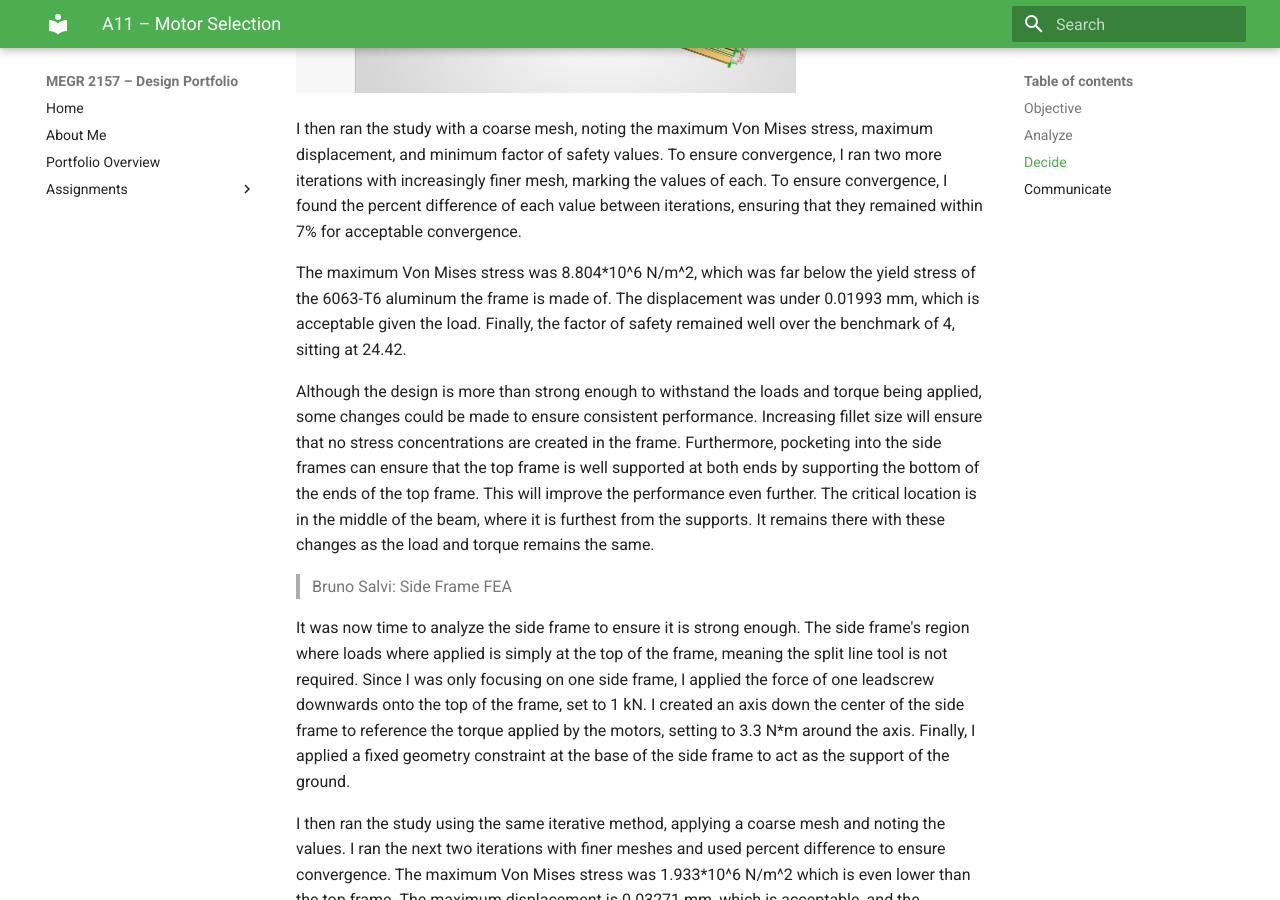
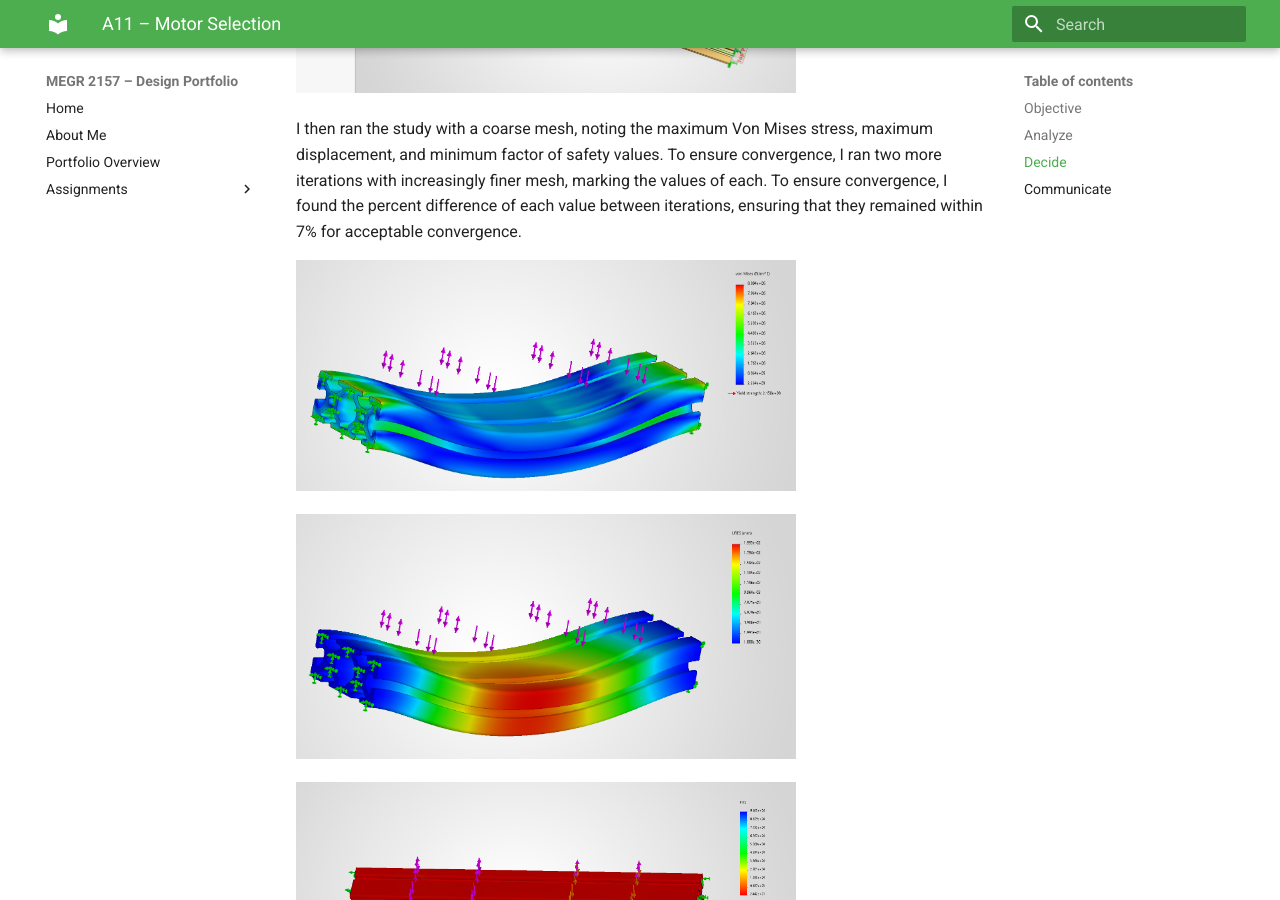
Before and after one commit to bsalvi7/megr2156-portfolio, an MkDocs documentation site: the page built from docs/assignments/a11/index.md, in a window 1280 px wide and 900 px high, scrolled down 1799 px. Built offline with MkDocs 1.6.1 and Material for MkDocs 9.7.7, drawn with Linux system fonts in a browser that asks for light colours.

Commit message:
Document FEA analysis and suggested design improvements
Added images and detailed analysis of the top and side frame FEA studies, including stress, displacement, and factor of safety values. Suggested design improvements for better performance.

```diff
--- a/docs/assignments/a11/index.md
+++ b/docs/assignments/a11/index.md
@@ -27,6 +27,14 @@ I then applied the force of both lead screws on each region, setting each region
 
 I then ran the study with a coarse mesh, noting the maximum Von Mises stress, maximum displacement, and minimum factor of safety values. To ensure convergence, I ran two more iterations with increasingly finer mesh, marking the values of each. To ensure convergence, I found the percent difference of each value between iterations, ensuring that they remained within 7% for acceptable convergence.
 
+<img width="500" alt="Top Von Mises" src="6.png" />
+
+<img width="500" alt="Top Displacement" src="7.png" />
+
+<img width="500" alt="Top FOS" src="8.png" />
+
+<img width="500" alt="Top Convergence" src="IMG_0190.jpeg" />
+
 The maximum Von Mises stress was 8.804*10^6 N/m^2, which was far below the yield stress of the 6063-T6 aluminum the frame is made of. The displacement was under 0.01993 mm, which is acceptable given the load. Finally, the factor of safety remained well over the benchmark of 4, sitting at 24.42.
 
 Although the design is more than strong enough to withstand the loads and torque being applied, some changes could be made to ensure consistent performance. Increasing fillet size will ensure that no stress concentrations are created in the frame. Furthermore, pocketing into the side frames can ensure that the top frame is well supported at both ends by supporting the bottom of the ends of the top frame. This will improve the performance even further. The critical location is in the middle of the beam, where it is furthest from the supports. It remains there with these changes as the load and torque remains the same.
@@ -35,7 +43,19 @@ Although the design is more than strong enough to withstand the loads and torque
 
 It was now time to analyze the side frame to ensure it is strong enough. The side frame's region where loads where applied is simply at the top of the frame, meaning the split line tool is not required. Since I was only focusing on one side frame, I applied the force of one leadscrew downwards onto the top of the frame, set to 1 kN. I created an axis down the center of the side frame to reference the torque applied by the motors, setting to 3.3 N*m around the axis. Finally, I applied a fixed geometry constraint at the base of the side frame to act as the support of the ground.
 
+<img width="500" alt="Side Torque" src="10.png" />
+
+<img width="500" alt="Side Fixed Geometry" src="11.png" />
+
 I then ran the study using the same iterative method, applying a coarse mesh and noting the values. I ran the next two iterations with finer meshes and used percent difference to ensure convergence. The maximum Von Mises stress was 1.933*10^6 N/m^2 which is even lower than the top frame. The maximum displacement is 0.03271 mm, which is acceptable, and the minimum factor of safety is 111.2, which is extremely high.
+
+<img width="500" alt="Side Von Mises" src="12.png" />
+
+<img width="500" alt="Side Displacement" src="13.png" />
+
+<img width="500" alt="Side FOS" src="14.png" />
+
+<img width="500" alt="Side Convergence" src="IMG_0191.jpeg" />
 
 This design is very sound, but improvements could be made to it to minimize the twisting occurring. Ribbing could be incorporated into the beam to strengthen the beam against the twisting torque forces. This would be applied along the length of the beam as it is twisting laterally. The critical location would not change, as the most stress and displacement would still occur at the top of the beam where it is furthest from the fixed geometry.
 
```
